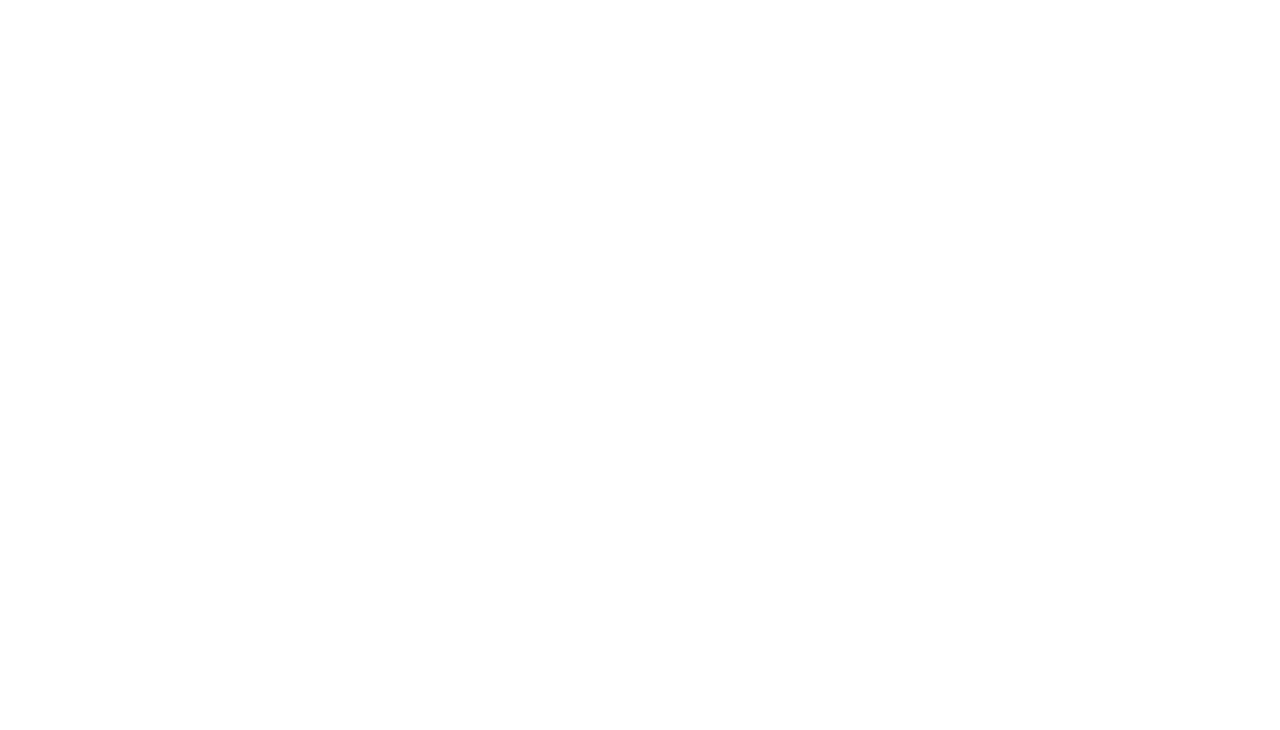
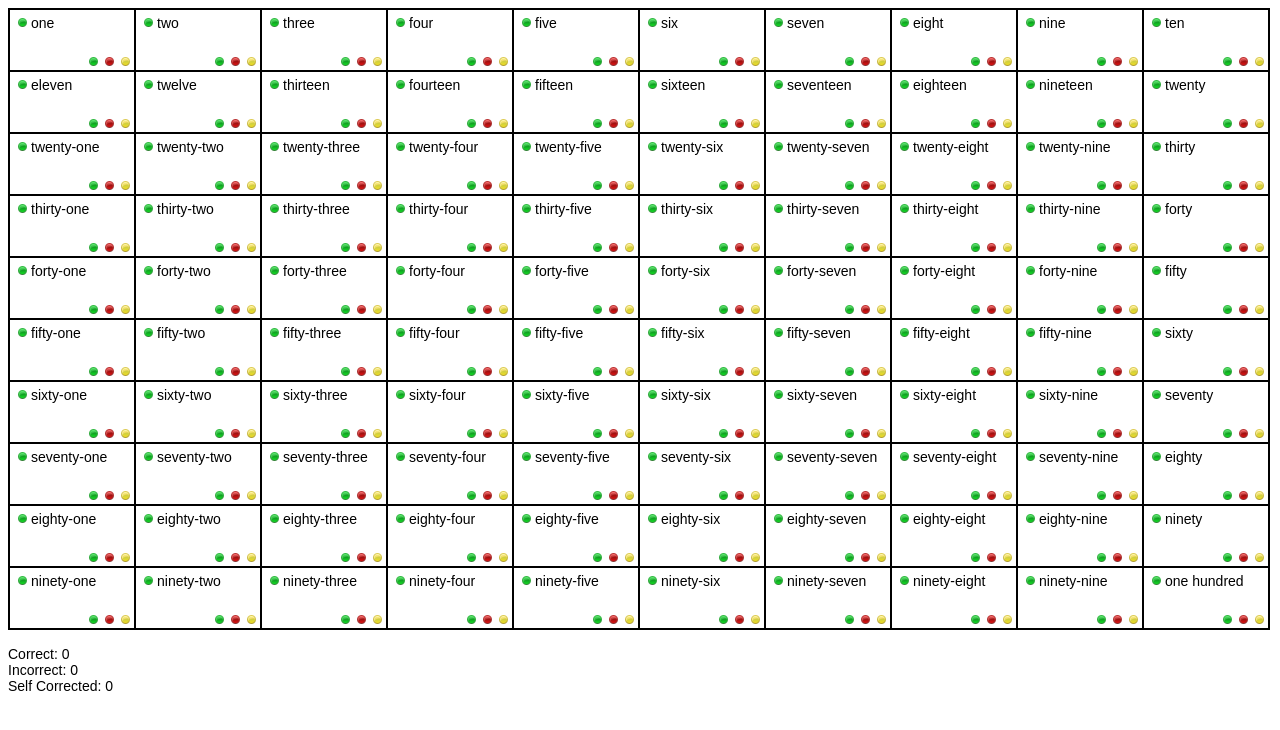
Before and after one commit to ArturDolgii/backbone, a plain HTML site: page index.html in a window 1280 px wide. Drawn offline with Linux system fonts and the light colour scheme.

Commit message:
Created app.

```diff
--- a/css/style.css
+++ b/css/style.css
@@ -0,0 +1,52 @@
+body {
+	font-family: Arial;
+	font-size: 14px;
+}
+
+div.table {
+	border: 1px solid #000;
+	height: 620px;
+	width: 1260px;
+}
+
+div.number {
+	float: left;
+	width: 114px;
+	height: 50px;
+	border: 1px solid #000;
+	padding: 5px;
+}
+
+div.number:nth-child(11),
+div.number:nth-child(21),
+div.number:nth-child(31),
+div.number:nth-child(41),
+div.number:nth-child(51),
+div.number:nth-child(61),
+div.number:nth-child(71),
+div.number:nth-child(81),
+div.number:nth-child(91) {
+	clear: both;
+}
+
+.status > img {
+	float: left;
+}
+
+.status .self-corrected {
+	font-size: 80%;
+	position: relative;
+	top: -1px;
+}
+
+.answer {
+	position: relative;
+	left: 71px;
+	width: 48px;
+	height: 16px;
+	top: 23px;
+}
+
+.answer > img {
+	cursor: pointer;
+}
--- a/index.html
+++ b/index.html
@@ -6,12 +6,25 @@
     </head>
     <body>
         <div id="numberapp">
-            <div id="table"></div>
+            <div class="table"></div>
+            <br>
+            <div class="stat"></div>
         </div>
 
         <script type="text/template" id="item-template">
+            <div class="status">
+                <img src="images/status-<%= status %>.png">
+            </div>
             <div class="title"><%= title %></div>
-            <div class="status"><%= status %></div>
+            <div class="answer">
+                <img data-id="1" src="images/status-1.png"><img data-id="2" src="images/status-2.png"><img data-id="3" src="images/status-3.png">
+            </div>
+        </script>
+
+        <script type="text/template" id="stat-template">
+            <div>Correct: <%= correct %></div>
+            <div>Incorrect: <%= incorrect %></div>
+            <div>Self Corrected: <%= selfCorrected %></div>
         </script>
 
         <script type="text/javascript" src="components/jquery-1.10.2.min.js"></script>
--- a/js/app.js
+++ b/js/app.js
@@ -8,8 +8,15 @@
 
 App.Models.Number = Backbone.Model.extend({
 	defaults: {
-		title: "",
 		status: 1
+	}
+});
+
+App.Models.Stat = Backbone.Model.extend({
+	defaults: {
+		correct: 0,
+		incorrect: 0,
+		selfCorrected: 0
 	}
 });
 
@@ -17,7 +24,7 @@ App.Views.Number = Backbone.View.extend({
 	className: "number",
 
 	initialize: function() {
-		this.render();
+		this.model.on("change:status", this.render, this);
 	},
 
 	template: _.template( $("#item-template").html() ),
@@ -25,18 +32,20 @@ App.Views.Number = Backbone.View.extend({
 	render: function() {
 		this.$el.html( this.template( this.model.toJSON() ) );
 
-		$("#table").append( this.$el );
+		return this;
+	},
 
-		return this;
+	events: {
+		"click .answer > img": "changeStatus"
+	},
+
+	changeStatus: function(e) {
+		this.model.set("status", $(e.target).data("id"));
 	}
 });
 
 App.Collections.Numbers = Backbone.Collection.extend({
-	model: App.Models.Number,
-	url: "data/numbers.json",
-    initialize: function() {
-        this.fetch();
-    }
+	model: App.Models.Number
 });
 
 App.Views.Numbers = Backbone.View.extend({
@@ -45,14 +54,149 @@ App.Views.Numbers = Backbone.View.extend({
 	},
 
 	render: function() {
-		this.collection.each(function(model) {
-			var NumberView = new App.Views.Number({ model: model });
-		}, this);
+		this.collection.each(this.addElement, this);
+	},
+
+	addElement: function(model) {
+		var NumberView = new App.Views.Number({ model: model });
+
+		$(".table").append( NumberView.render().el );
+	}
+});
+
+App.Views.Stat = Backbone.View.extend({
+	initialize: function() {
+		this.render();
+		this.collection.on("change:status", this.render, this);
+	},
+
+	template: _.template( $("#stat-template").html() ),
+
+	render: function() {
+		this.recountCollection();
+
+		$(".stat").html( this.template( this.model.toJSON() ) );
+
+		return this;
+	},
+
+	recountCollection: function() {
+		/*
+		var count = this.collection.toJSON().filter(function(item) {
+			return item.status === 1;
+		});
+		console.log(count);
+		this.model.set("correct", 1);
+		*/
 	}
 });
 
 
 
-var NumbersCollection = new App.Collections.Numbers();
+var NumbersCollection = new App.Collections.Numbers([
+	{"title": "one"},
+	{"title": "two"},
+	{"title": "three"},
+	{"title": "four"},
+	{"title": "five"},
+	{"title": "six"},
+	{"title": "seven"},
+	{"title": "eight"},
+	{"title": "nine"},
+	{"title": "ten"},
+	{"title": "eleven"},
+	{"title": "twelve"},
+	{"title": "thirteen"},
+	{"title": "fourteen"},
+	{"title": "fifteen"},
+	{"title": "sixteen"},
+	{"title": "seventeen"},
+	{"title": "eighteen"},
+	{"title": "nineteen"},
+	{"title": "twenty"},
+	{"title": "twenty-one"},
+	{"title": "twenty-two"},
+	{"title": "twenty-three"},
+	{"title": "twenty-four"},
+	{"title": "twenty-five"},
+	{"title": "twenty-six"},
+	{"title": "twenty-seven"},
+	{"title": "twenty-eight"},
+	{"title": "twenty-nine"},
+	{"title": "thirty"},
+	{"title": "thirty-one"},
+	{"title": "thirty-two"},
+	{"title": "thirty-three"},
+	{"title": "thirty-four"},
+	{"title": "thirty-five"},
+	{"title": "thirty-six"},
+	{"title": "thirty-seven"},
+	{"title": "thirty-eight"},
+	{"title": "thirty-nine"},
+	{"title": "forty"},
+	{"title": "forty-one"},
+	{"title": "forty-two"},
+	{"title": "forty-three"},
+	{"title": "forty-four"},
+	{"title": "forty-five"},
+	{"title": "forty-six"},
+	{"title": "forty-seven"},
+	{"title": "forty-eight"},
+	{"title": "forty-nine"},
+	{"title": "fifty"},
+	{"title": "fifty-one"},
+	{"title": "fifty-two"},
+	{"title": "fifty-three"},
+	{"title": "fifty-four"},
+	{"title": "fifty-five"},
+	{"title": "fifty-six"},
+	{"title": "fifty-seven"},
+	{"title": "fifty-eight"},
+	{"title": "fifty-nine"},
+	{"title": "sixty"},
+	{"title": "sixty-one"},
+	{"title": "sixty-two"},
+	{"title": "sixty-three"},
+	{"title": "sixty-four"},
+	{"title": "sixty-five"},
+	{"title": "sixty-six"},
+	{"title": "sixty-seven"},
+	{"title": "sixty-eight"},
+	{"title": "sixty-nine"},
+	{"title": "seventy"},
+	{"title": "seventy-one"},
+	{"title": "seventy-two"},
+	{"title": "seventy-three"},
+	{"title": "seventy-four"},
+	{"title": "seventy-five"},
+	{"title": "seventy-six"},
+	{"title": "seventy-seven"},
+	{"title": "seventy-eight"},
+	{"title": "seventy-nine"},
+	{"title": "eighty"},
+	{"title": "eighty-one"},
+	{"title": "eighty-two"},
+	{"title": "eighty-three"},
+	{"title": "eighty-four"},
+	{"title": "eighty-five"},
+	{"title": "eighty-six"},
+	{"title": "eighty-seven"},
+	{"title": "eighty-eight"},
+	{"title": "eighty-nine"},
+	{"title": "ninety"},
+	{"title": "ninety-one"},
+	{"title": "ninety-two"},
+	{"title": "ninety-three"},
+	{"title": "ninety-four"},
+	{"title": "ninety-five"},
+	{"title": "ninety-six"},
+	{"title": "ninety-seven"},
+	{"title": "ninety-eight"},
+	{"title": "ninety-nine"},
+	{"title": "one hundred"}
+]);
 
 var NumbersView = new App.Views.Numbers({ collection: NumbersCollection });
+
+var StatModel = new App.Models.Stat();
+var StatView = new App.Views.Stat({ model: StatModel, collection: NumbersCollection });
```
Also changed, not shown: images/status-1.png (added), images/status-2.png (added), images/status-3.png (added).
